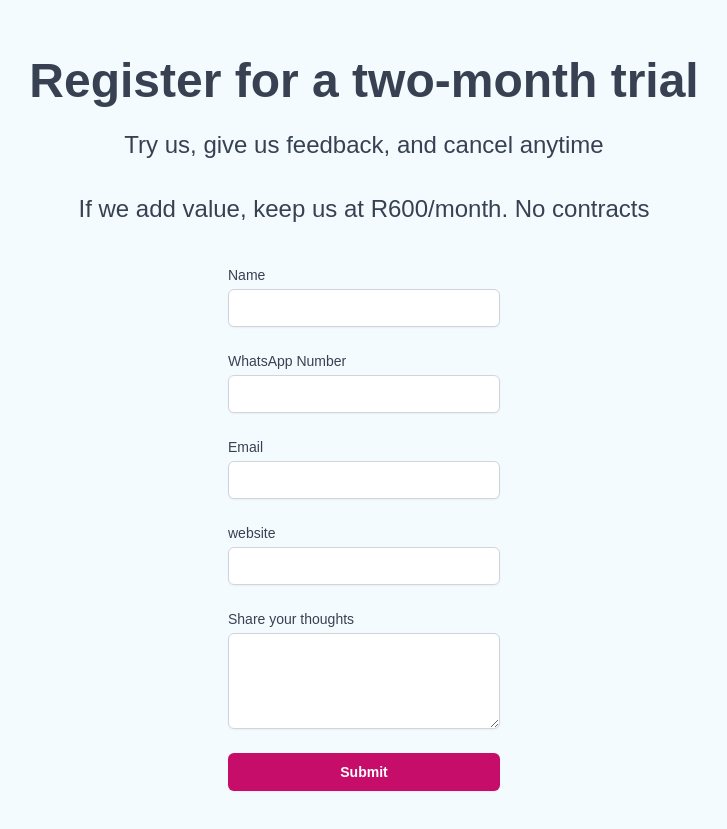
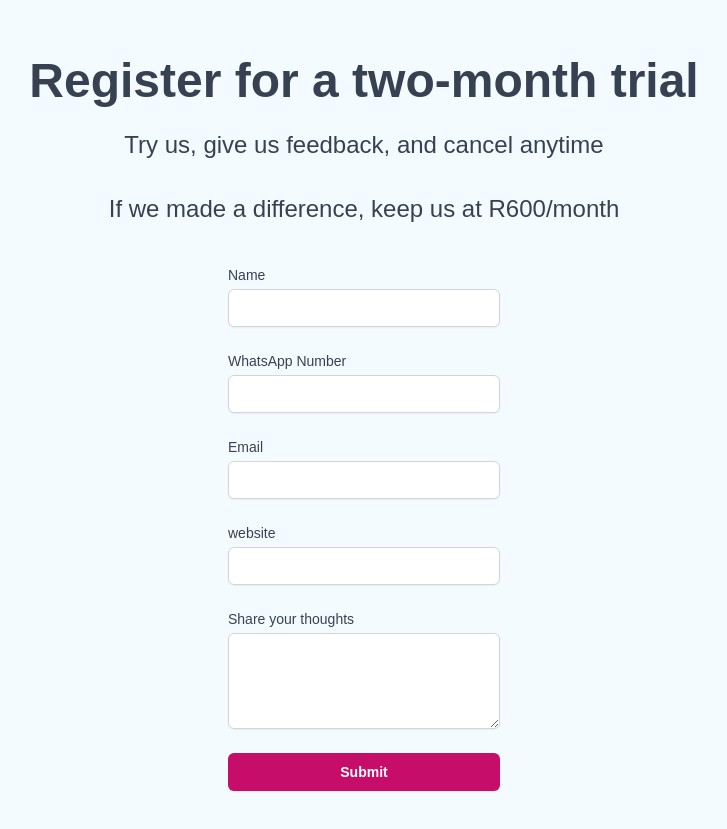
Before and after one commit to MankweAI/eyescreen, a Next.js app: page / in a window 1280 px wide. Shown: the part 1900-2729 px from the top of the page, without its empty margins (276-1003 px from the left). Built offline with nearby package versions, Linux system fonts and the light colour scheme.

Commit message:
Your commit message describing the changes

```diff
--- a/src/app/page.js
+++ b/src/app/page.js
@@ -117,7 +117,7 @@ export default function Home() {
               Try us, give us feedback, and cancel anytime
               <br />
               <br />
-              If we add value, keep us at R600/month. No contracts
+              If we made a difference, keep us at R600/month
             </p>
             <BasicForm />
           </section>
```
